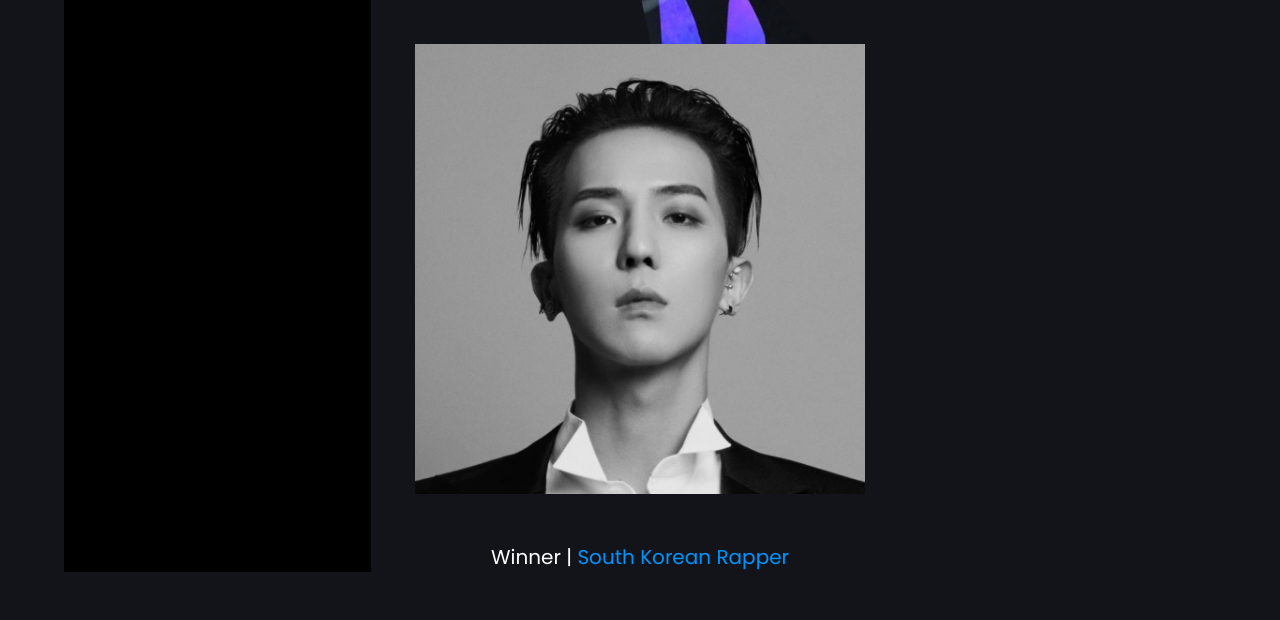
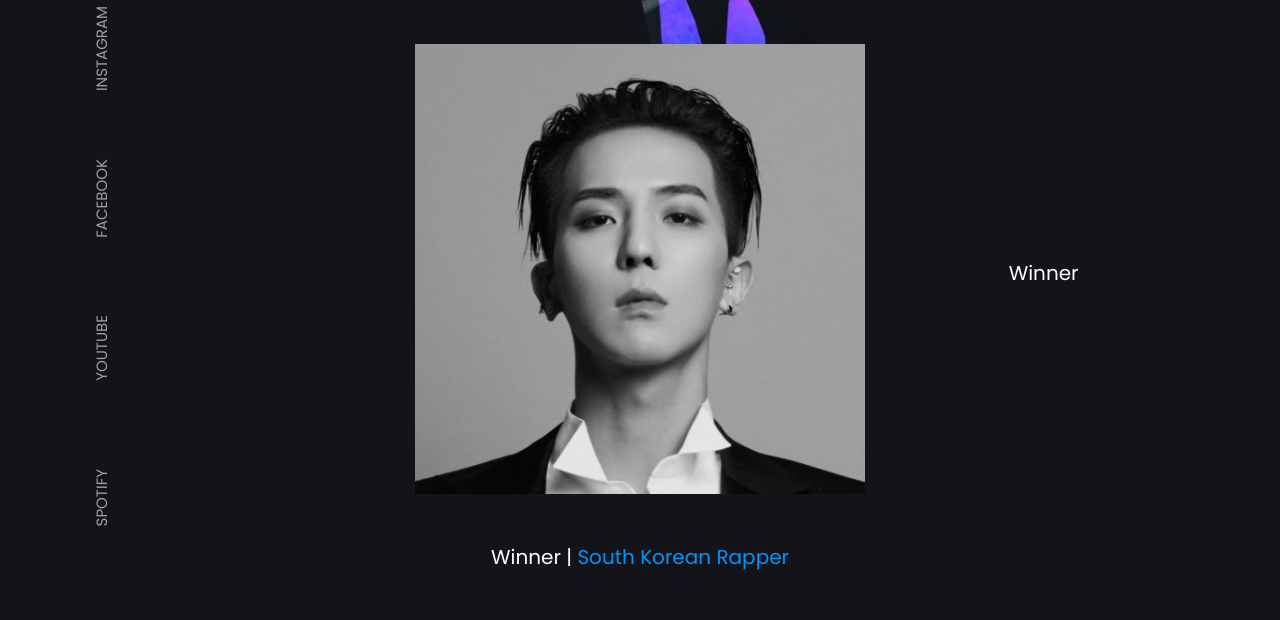
Before and after one commit to nguyenbo7/Mino_Winner, a plain HTML site: page index.html in a window 1280 px wide. Shown: the part 218-838 px from the top of the page. Drawn offline with Linux system fonts and the light colour scheme; a web font is replaced by a local one.

Commit message:
Task: Fix the social media left side bar Detials: 	1. Set the margin left and right stay further 	2. Rotate the text vertically 	3. Change the color hover on different social media text.

```diff
--- a/index.html
+++ b/index.html
@@ -22,10 +22,18 @@
     <div class="home__container">
         <div class="home__side-left">
             <div class="social-medias">
-                <a href="#" class="social-blue">INSTAGRAM</a>
-                <a href="#" class="social-purple">FACEBOOK</a>
-                <a href="#" class="social-blue">YOUTUBE</a>
-                <a href="#" class="social-purple">SPOTIFY</a>
+                <a href="#">
+                    <p class="social-blue">INSTAGRAM</p>
+                </a>
+                <a href="#">
+                    <p class="social-purple">FACEBOOK</p>
+                </a>
+                <a href="#">
+                    <p class="social-blue">YOUTUBE</p>
+                </a>
+                <a href="#">
+                    <p class="social-purple">SPOTIFY</p>
+                </a>
             </div>
         </div>
 
--- a/style.css
+++ b/style.css
@@ -78,7 +78,7 @@ img {
 
 /*==================== NAV ====================*/
 nav {
-  margin: 2vh 5vw;
+  margin: 2vh 7vw;
   height: 20vh;
   display: flex;
   align-items: center;
@@ -96,28 +96,38 @@ nav {
 
 /*==================== HOME ====================*/
 .home__container {
-  margin: 0 5vw;
+  margin: 0 7vw;
   display: grid;
   grid-template-columns: 1fr 1.75fr 1fr;
   text-align: center;
+  justify-content: center;
+  align-items: center;
   /* background-color: aquamarine; */
 }
 
 /*-------------------- Home Social Medias --------------------*/
 .home__side-left {
   width: 100%;
-  background-color: black;
+  height: 100%;
+  /* background-color: red; */
 }
 .social-medias {
-  position: absolute;
-  /* top: 17rem;
-  right: 11rem; */
-  left: 0;
-  width: 100%;
-  display: flex;
-  justify-content: space-between;
-  /* transform: rotate(270deg); */
-  background-color: var(--clr-secondary);
+  height: 100%;
+  display: grid;
+  grid-template-rows: repeat(4, 1fr);
+  align-items: center;
+}
+.social-blue,
+.social-purple {
+  writing-mode: vertical-lr;
+  transform: rotate(180deg);
+}
+
+.social-blue:hover {
+  color: var(--clr-theme);
+}
+.social-purple:hover {
+  color: var(--clr-secondary);
 }
 
 .social-medias a {
```
